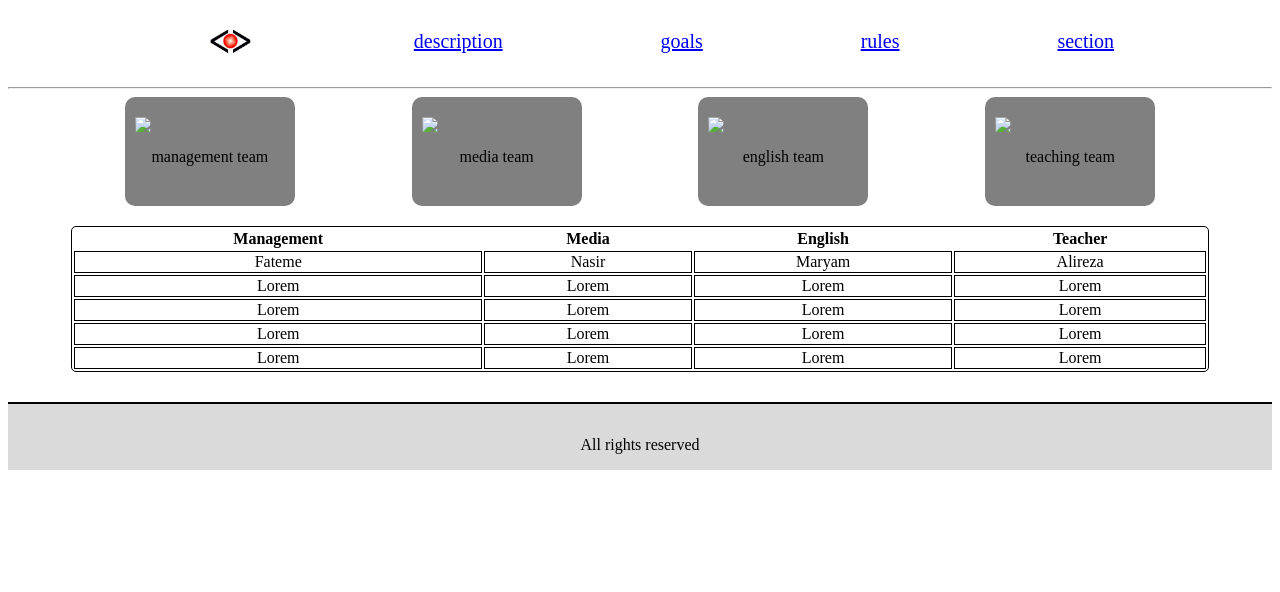
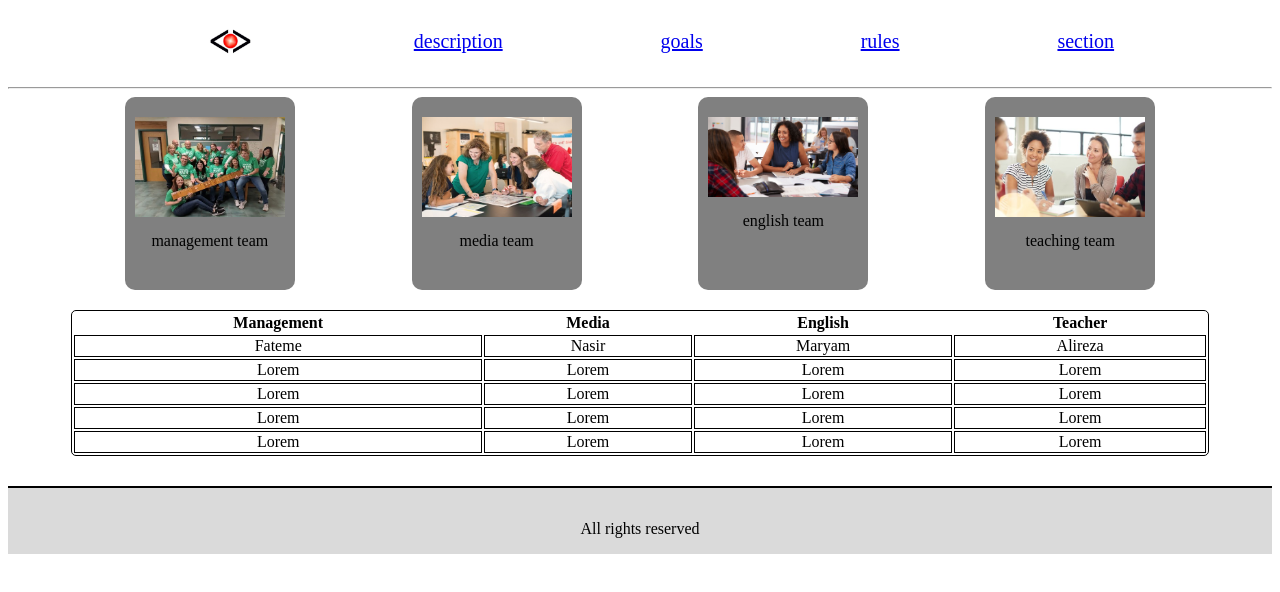
Before and after one commit to aaminhashemi/website, a plain HTML site: page section.html in a window 1280 px wide. Drawn offline with Linux system fonts and the light colour scheme.

Commit message:
Update section.html

```diff
--- a/section.html
+++ b/section.html
@@ -23,28 +23,28 @@
   <main>
     <div class="list">
       <section class="sec">
-        <img src="./img/girl.jpg" />
+        <img src="./img/management-team.jpg" />
         <span
         class="box"
         >management team</span
         >
       </section>
       <section class="sec">
-        <img src="./img/girl.jpg" />
+        <img src="./img/media-team.jpg" />
         <span
           class="box"
           >media team</span
         >
       </section>
       <section class="sec">
-        <img src="./img/girl.jpg" />
+        <img src="./img/english-team.jpg" />
         <span
         class="box"
         >english team</span
         >
       </section>
       <section class="sec">
-        <img src="./img/girl.jpg" />
+        <img src="./img/team.jpg" />
         <span
         class="box"
         >teaching team</span
```
